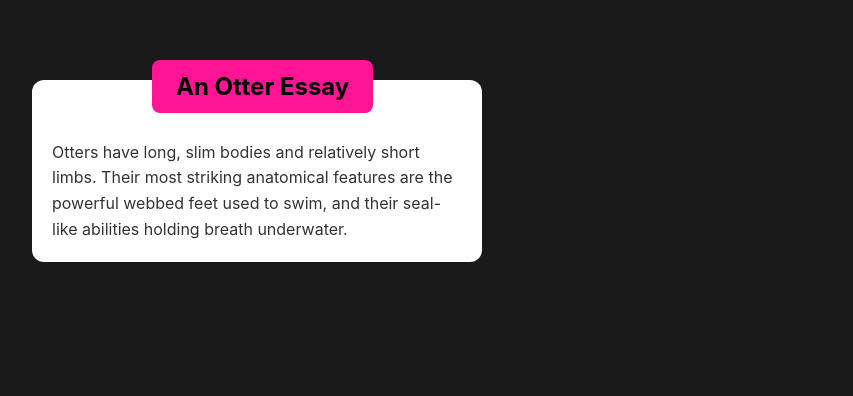
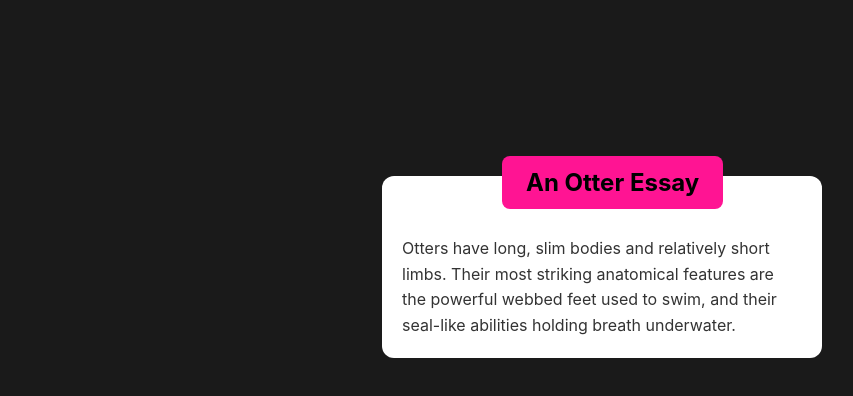
Before and after one commit to msibia/ASA_Assignments, a plain HTML site: page CCS_Assignment1/index.html in a window 1280 px wide. Shown: the part 244-640 px from the top of the page, without its empty margins (38-891 px from the left). Drawn offline with Linux system fonts and the light colour scheme.

Commit message:
Updated css styling for assignment 1

```diff
--- a/CCS_Assignment1/style.css
+++ b/CCS_Assignment1/style.css
@@ -13,6 +13,8 @@ body {
     width: 100%;
     max-width: 500px;
     padding: 20px;
+    margin:400px
+
   }
 
   .card {
@@ -20,8 +22,8 @@ body {
     border-radius: 12px;
     padding: 20px;
     position:relative;
-    margin-top: 30px;
-    margin-left: 50px ;
+
+
   }
 
   .heading {
```
Also changed, not shown: HTML_Assignment1/index.html (+1 -1 lines).
